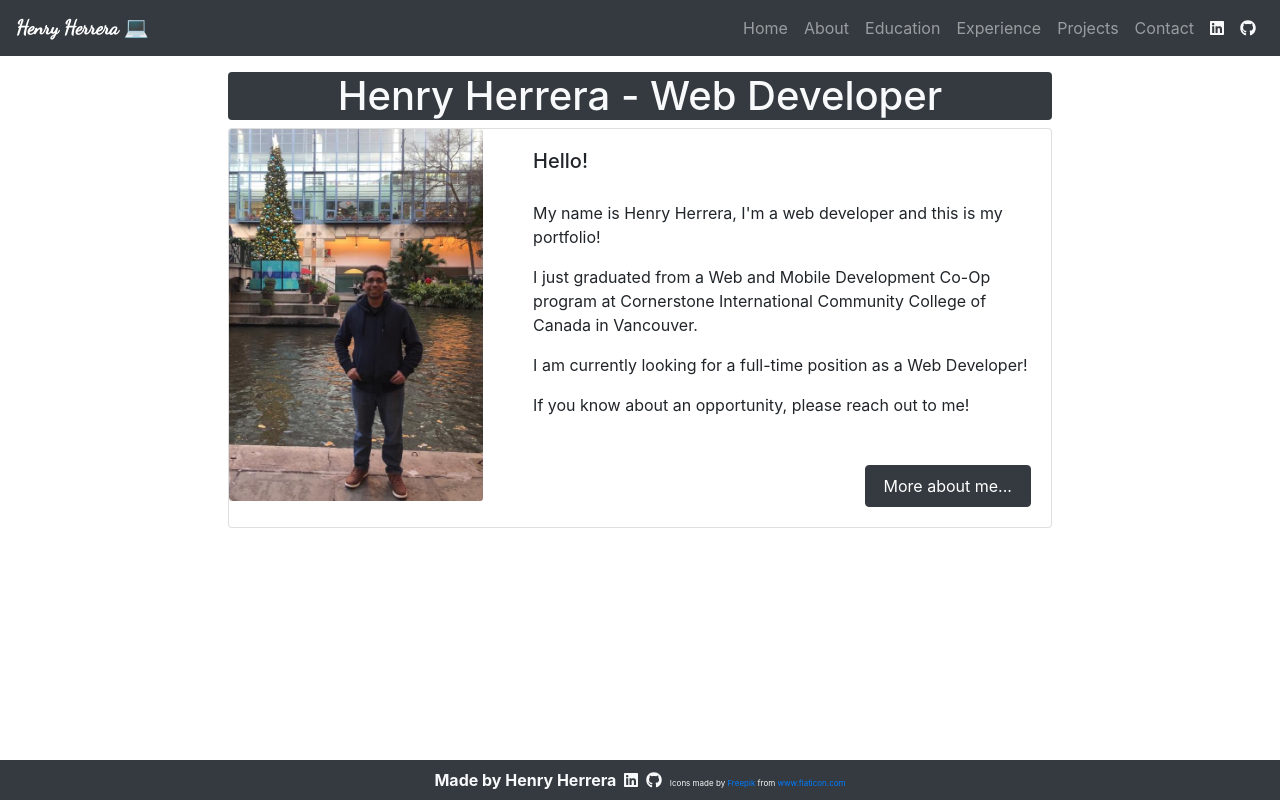
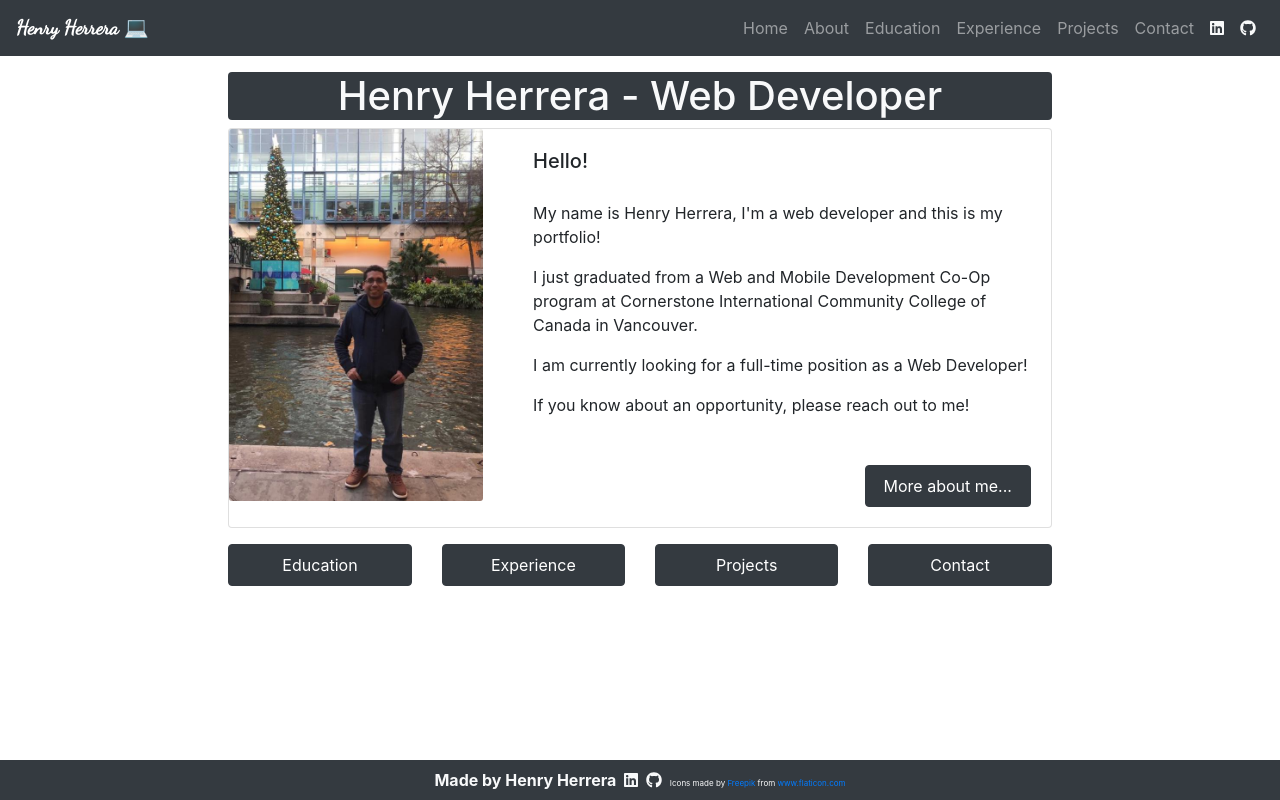
Before and after one commit to hjhm2018/my-portfolio, a React (Create React App) app: page / in a window 1280 px wide. Built offline with nearby package versions, Linux system fonts and the light colour scheme.

Commit message:
added new buttons to the home page

```diff
--- a/src/components/Home.js
+++ b/src/components/Home.js
@@ -28,16 +28,28 @@ function Home() {
 									International Community College of Canada in Vancouver.</p>
 								<p>I am currently looking for a full-time position as a Web Developer!</p>
 								<p className="mb-5">If you know about an opportunity, please reach out to me!</p>
-                                <Nav.Link className="btn btn-dark col-4 ml-auto mt-5" as={Link} to="/about" eventKey={2}>More about me...</Nav.Link>
+                                <Nav.Link className="btn btn-dark col-lg-4 col-md-8 col-8 ml-auto mt-5" as={Link} to="/about" eventKey={2}>More about me...</Nav.Link>
                     </Card.Text>
                     </Card.Body>
                 </div>
             </div>
     </Card>
+    <div className="row mt-3 mb-5">
+        <div className="col-sm-12 col-md-3 mb-1">
+            <Nav.Link className="btn btn-dark" as={Link} to="/education" eventKey={2}>Education</Nav.Link>
+        </div>
+        <div className="col-sm-12 col-md-3 mb-1">
+            <Nav.Link className="btn btn-dark" as={Link} to="/experience" eventKey={2}>Experience</Nav.Link>
+        </div>
+        <div className="col-sm-12 col-md-3 mb-1">
+            <Nav.Link className="btn btn-dark" as={Link} to="/projects" eventKey={2}>Projects</Nav.Link>
+        </div>
+        <div className="col-sm-12 col-md-3 mb-5">
+            <Nav.Link className="btn btn-dark" as={Link} to="/contact" eventKey={2}>Contact</Nav.Link>
+        </div>
+    </div>
 
-
-
-        </div>
+    </div>
     )
 }
 
```
